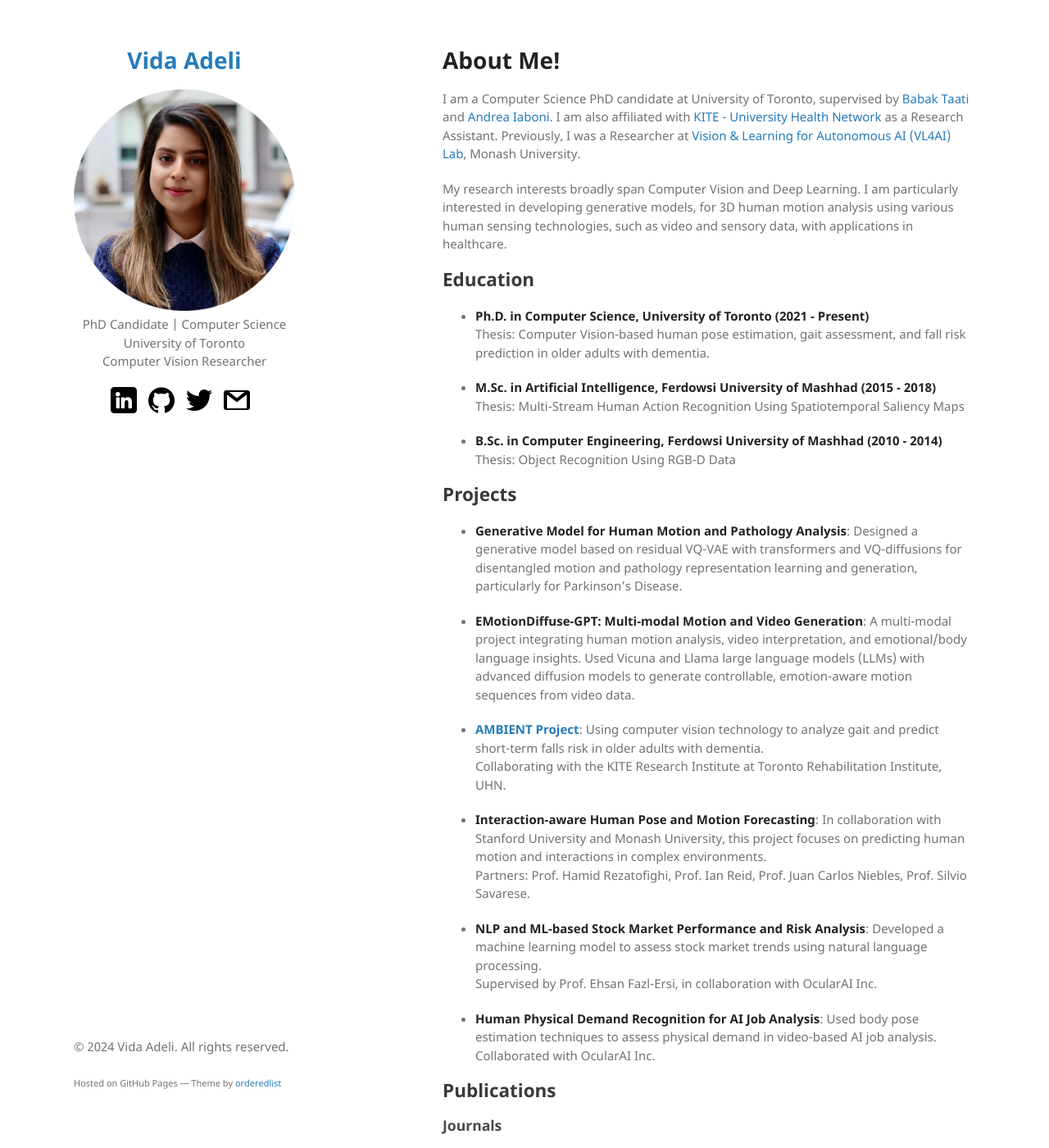
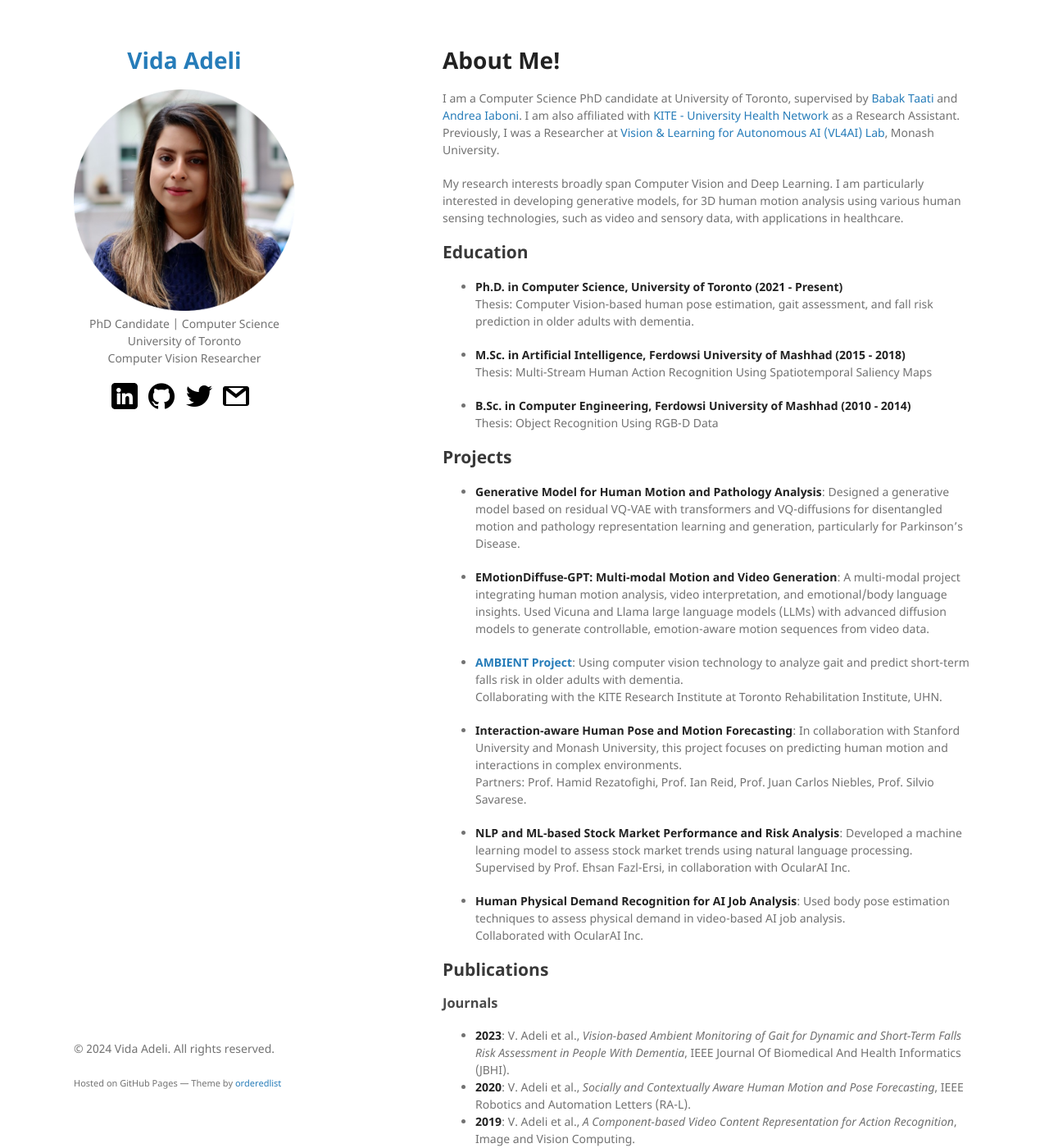
Before and after one commit to vadeli/vadeli.github.io, a Jekyll site: the page built from index.md, in a window 1280 px wide and 1400 px high. Shown: the whole window at 82% size. Built offline with Jekyll 4.4.1, drawn with Linux system fonts in a browser that asks for light colours; our own code applies the rules of GitHub Pages for plain Markdown files.

Commit message:
Update jekyll-theme-minimal.scss

```diff
--- a/_sass/jekyll-theme-minimal.scss
+++ b/_sass/jekyll-theme-minimal.scss
@@ -4,7 +4,7 @@
 body {
   background-color: #fff;
   padding:50px;
-  font: 15px/1.5 "Noto Sans", "Helvetica Neue", Helvetica, Arial, sans-serif;
+  font: 14px/1.5 "Noto Sans", "Helvetica Neue", Helvetica, Arial, sans-serif;
   color:#727272;
   font-weight:400;
 }
```
